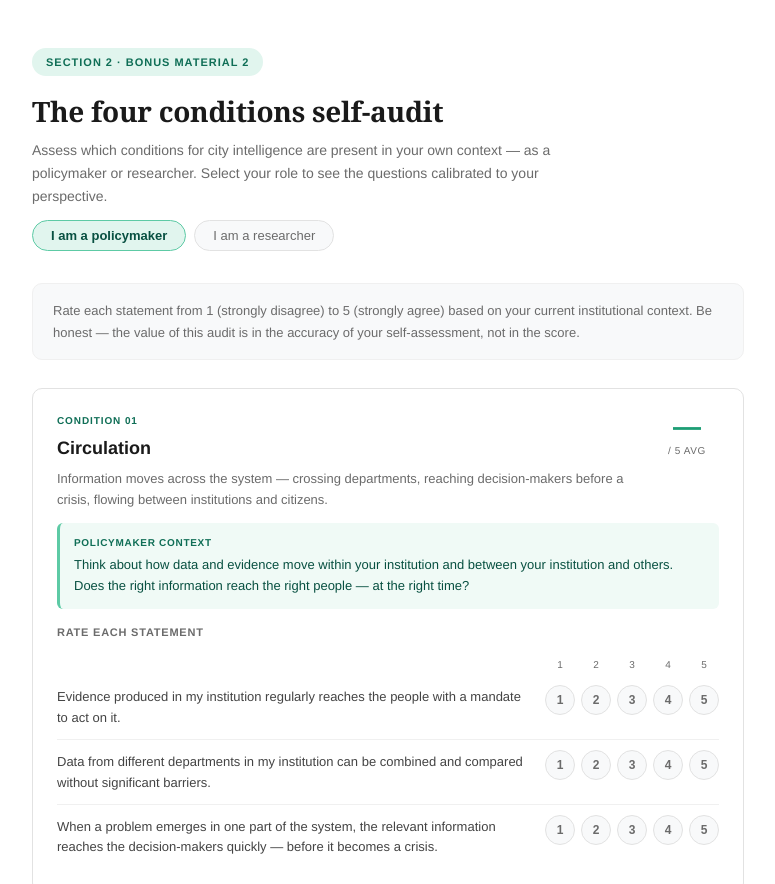
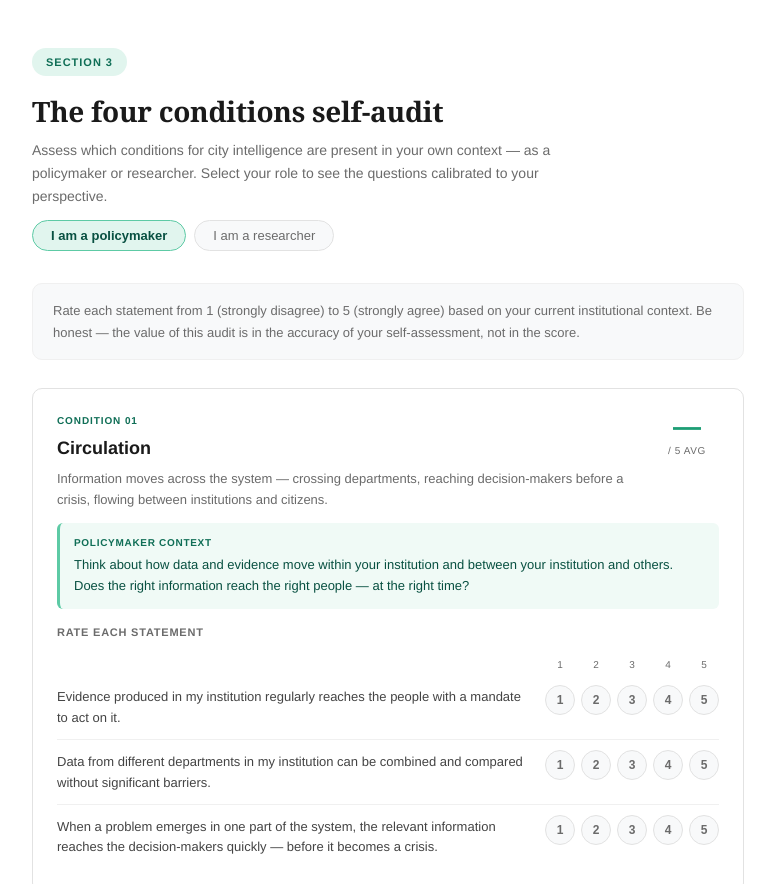
Before and after one commit to fatimebarbara/city-intelligence-course, a plain HTML site: page S2_BM2_four_conditions_audit.html in a window 1280 px wide. Shown: the top 884 px of the page, without its empty margins (252-1027 px from the left). Drawn offline with Linux system fonts and the light colour scheme.

Commit message:
Update S2_BM2_four_conditions_audit.html

```diff
--- a/S2_BM2_four_conditions_audit.html
+++ b/S2_BM2_four_conditions_audit.html
@@ -3,7 +3,7 @@
 <head>
 <meta charset="UTF-8">
 <meta name="viewport" content="width=device-width, initial-scale=1.0">
-<title>Section 2 · Bonus Material 2 — The Four Conditions Self-Audit</title>
+<title>Section 3 · The Four Conditions Self-Audit</title>
 <style>
   :root {
     --teal-dark: #085041; --teal-mid: #0F6E56; --teal: #1D9E75;
@@ -106,7 +106,7 @@
 <body>
 <div class="page">
 
-  <div class="bm-label">Section 2 · Bonus Material 2</div>
+  <div class="bm-label">Section 3</div>
   <h1 class="bm-title">The four conditions self-audit</h1>
   <p class="bm-sub">Assess which conditions for city intelligence are present in your own context — as a policymaker or researcher. Select your role to see the questions calibrated to your perspective.</p>
 
```
